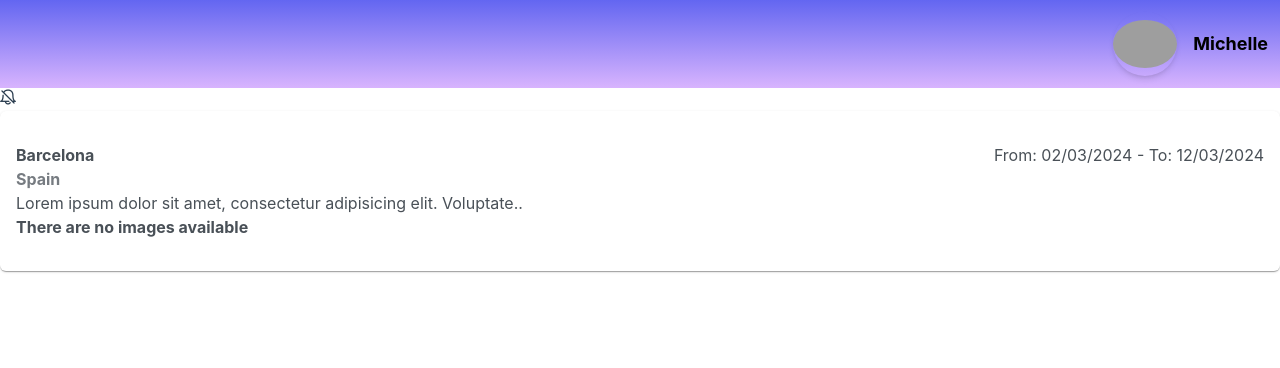
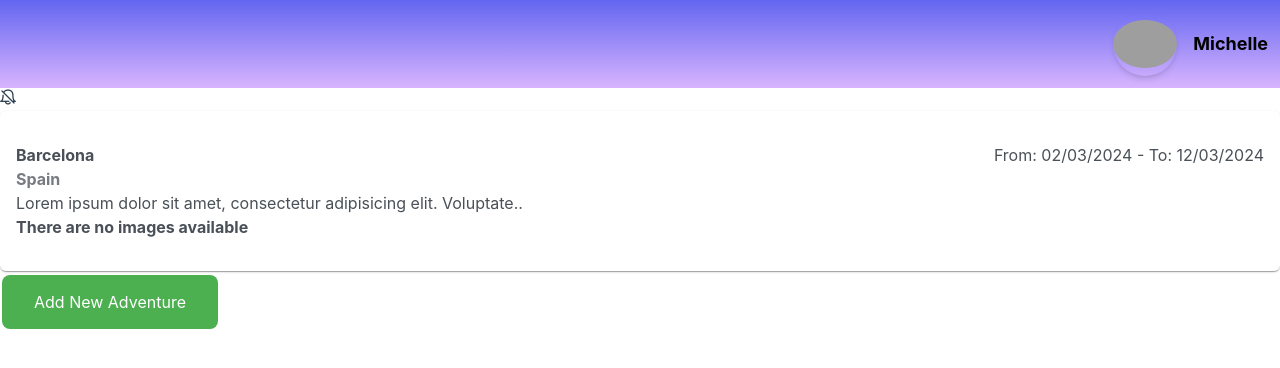
Before and after one commit to lucasaguino/travel-pals, a Vue app: page / in a window 1280 px wide. Shown: the top 368 px of the page. Built offline with nearby package versions, Linux system fonts and the light colour scheme; grey boxes are pictures that could not be loaded.

Commit message:
Add new adventure button

```diff
--- /dev/null
+++ b/src/components/NewAdventureButton.vue
@@ -0,0 +1,32 @@
+<template>
+  <button @click="handleClick">
+    Add New Adventure
+  </button>
+</template>
+
+<script>
+export default {
+  name: 'NewAdventureButton',
+  methods: {
+    handleClick() {
+      alert('Button clicked!');
+    }
+  }
+}
+</script>
+
+<style scoped>
+button {
+  background-color: #4CAF50;
+  color: white;
+  border: none;
+  padding: 15px 32px;
+  text-align: center;
+  text-decoration: none;
+  display: inline-block;
+  font-size: 16px;
+  margin: 4px 2px;
+  cursor: pointer;
+  border-radius: 8px;
+}
+</style>
--- a/src/views/HomeView.vue
+++ b/src/views/HomeView.vue
@@ -1,5 +1,6 @@
 <script setup>
 import TripInfo from '../components/TripInfo.vue'
+import NewAdventureButton from '../components/NewAdventureButton.vue'
 
 </script>
 
@@ -12,5 +13,6 @@ import TripInfo from '../components/TripInfo.vue'
       :start-date="'02/03/2024'"
       :end-date="'12/03/2024'"
       ></TripInfo>
+      <NewAdventureButton></NewAdventureButton>
   </div>
 </template>
```
